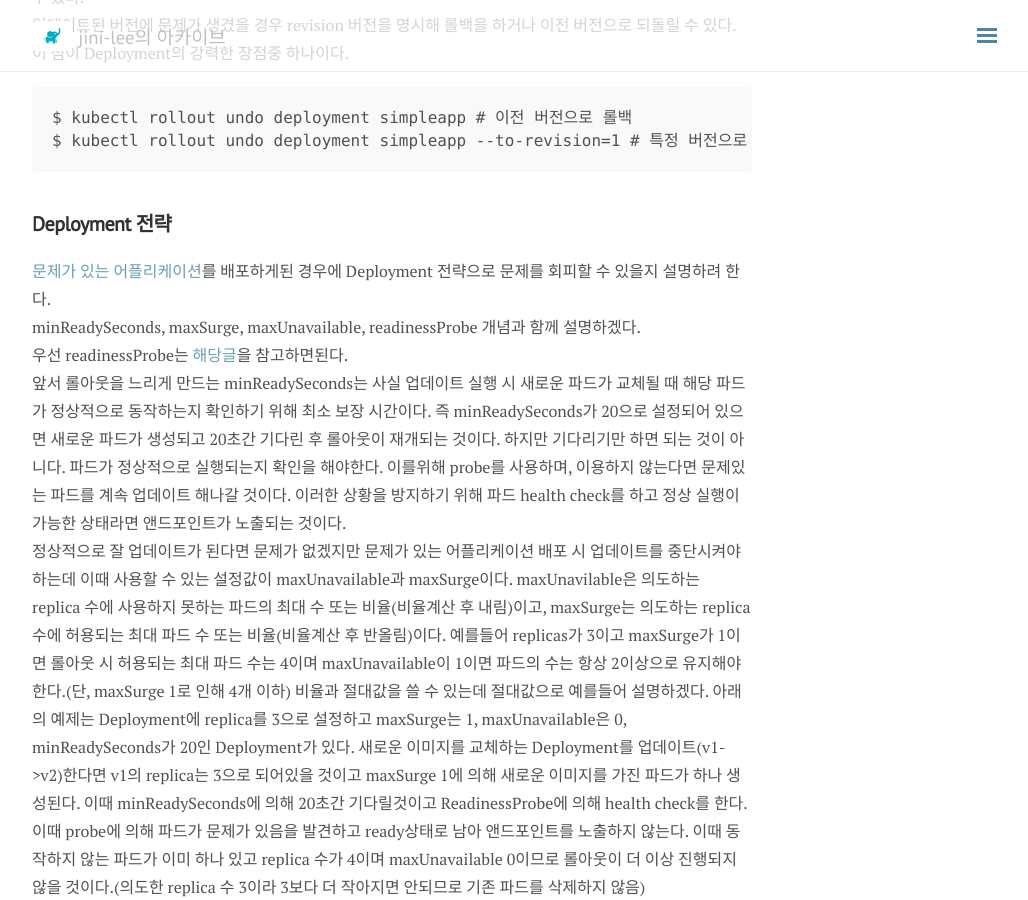
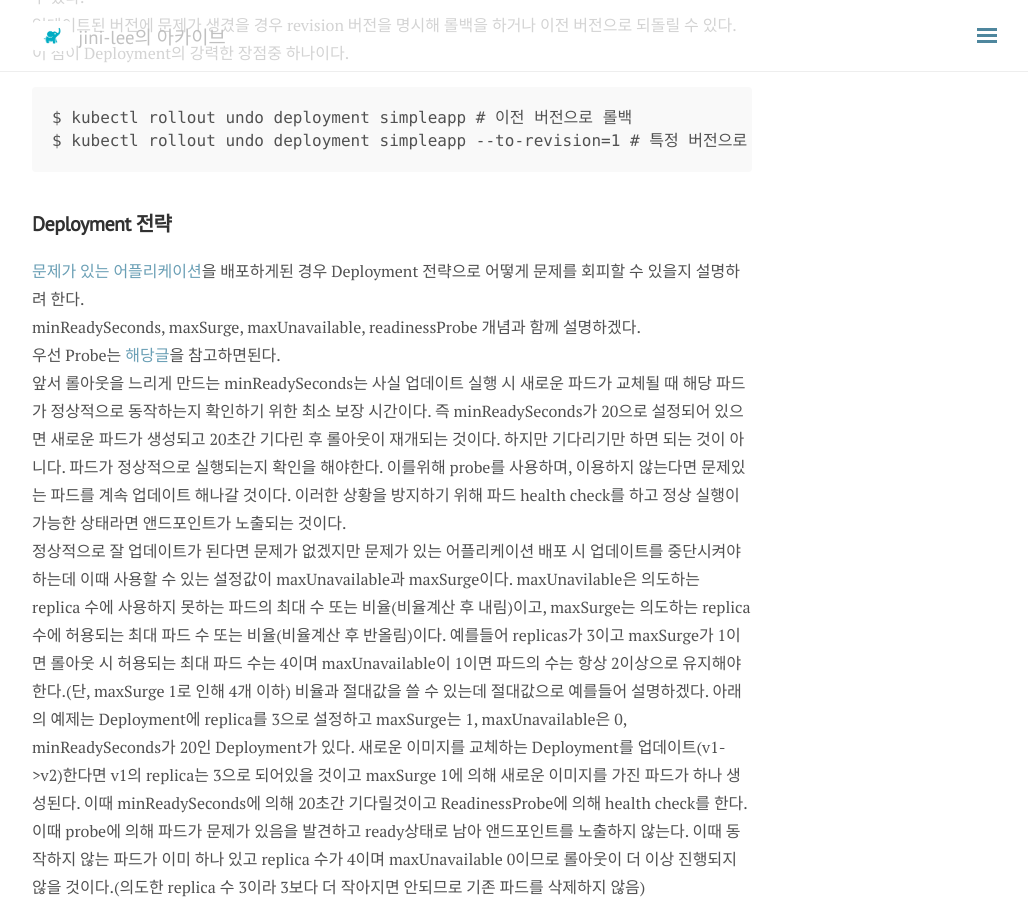
Before and after one commit to jini-lee/jini-lee.github.com, a Jekyll site: the page built from _posts/kubernetes/2020-09-14-deployment.md, in a window 1280 px wide and 900 px high, scrolled down 1511 px. Shown: the whole window, without its empty margins (248-1276 px from the left). Built offline with Jekyll 4.4.1, drawn with Linux system fonts in a browser that asks for light colours; nearby versions of some CDN libraries; comment, search, counter and statistics services are not loaded; some of the changed text lies outside the part shown.

Commit message:
Update 2020-09-14-deployment.md

````diff
--- a/_posts/kubernetes/2020-09-14-deployment.md
+++ b/_posts/kubernetes/2020-09-14-deployment.md
@@ -52,10 +52,10 @@
 ```
 
 ## Deployment 전략
-[문제가 있는 어플리케이션](https://hub.docker.com/r/zaddyjini/unhealthy)를 배포하게된 경우에 Deployment 전략으로 문제를 회피할 수 있을지 설명하려 한다.
+[문제가 있는 어플리케이션](https://hub.docker.com/r/zaddyjini/unhealthy)을 배포하게된 경우 Deployment 전략으로 어떻게 문제를 회피할 수 있을지 설명하려 한다.
 minReadySeconds, maxSurge, maxUnavailable, readinessProbe 개념과 함께 설명하겠다.
-우선 readinessProbe는 [해당글](https://jini-lee.github.io/kubernetes/2020/08/19/probe/)을 참고하면된다.
-앞서 롤아웃을 느리게 만드는 minReadySeconds는 사실 업데이트 실행 시 새로운 파드가 교체될 때 해당 파드가 정상적으로 동작하는지 확인하기 위해 최소 보장 시간이다. 즉 minReadySeconds가 20으로 설정되어 있으면 새로운 파드가 생성되고 20초간 기다린 후 롤아웃이 재개되는 것이다. 하지만 기다리기만 하면 되는 것이 아니다. 파드가 정상적으로 실행되는지 확인을 해야한다. 이를위해 probe를 사용하며, 이용하지 않는다면 문제있는 파드를 계속 업데이트 해나갈 것이다. 이러한 상황을 방지하기 위해 파드 health check를 하고 정상 실행이 가능한 상태라면 앤드포인트가 노출되는 것이다.
+우선 Probe는 [해당글](https://jini-lee.github.io/kubernetes/2020/08/19/probe/)을 참고하면된다.
+앞서 롤아웃을 느리게 만드는 minReadySeconds는 사실 업데이트 실행 시 새로운 파드가 교체될 때 해당 파드가 정상적으로 동작하는지 확인하기 위한 최소 보장 시간이다. 즉 minReadySeconds가 20으로 설정되어 있으면 새로운 파드가 생성되고 20초간 기다린 후 롤아웃이 재개되는 것이다. 하지만 기다리기만 하면 되는 것이 아니다. 파드가 정상적으로 실행되는지 확인을 해야한다. 이를위해 probe를 사용하며, 이용하지 않는다면 문제있는 파드를 계속 업데이트 해나갈 것이다. 이러한 상황을 방지하기 위해 파드 health check를 하고 정상 실행이 가능한 상태라면 앤드포인트가 노출되는 것이다.
 정상적으로 잘 업데이트가 된다면 문제가 없겠지만 문제가 있는 어플리케이션 배포 시 업데이트를 중단시켜야 하는데 이때 사용할 수 있는 설정값이 maxUnavailable과 maxSurge이다. maxUnavilable은 의도하는 replica 수에 사용하지 못하는 파드의 최대 수 또는 비율(비율계산 후 내림)이고, maxSurge는 의도하는 replica 수에 허용되는 최대 파드 수 또는 비율(비율계산 후 반올림)이다. 예를들어 replicas가 3이고 maxSurge가 1이면 롤아웃 시 허용되는 최대 파드 수는 4이며 maxUnavailable이 1이면 파드의 수는 항상 2이상으로 유지해야한다.(단, maxSurge 1로 인해 4개 이하)
 비율과 절대값을 쓸 수 있는데 절대값으로 예를들어 설명하겠다. 아래의 예제는  Deployment에 replica를 3으로 설정하고 maxSurge는 1, maxUnavailable은 0, minReadySeconds가 20인 Deployment가 있다. 새로운 이미지를 교체하는 Deployment를 업데이트(v1->v2)한다면 v1의 replica는 3으로 되어있을 것이고 maxSurge 1에 의해 새로운 이미지를 가진 파드가 하나 생성된다. 이때 minReadySeconds에 의해 20초간 기다릴것이고 ReadinessProbe에 의해 health check를 한다. 이때 probe에 의해 파드가 문제가 있음을 발견하고 ready상태로 남아 앤드포인트를 노출하지 않는다. 이때 동작하지 않는 파드가 이미 하나 있고 replica 수가 4이며 maxUnavailable 0이므로 롤아웃이 더 이상 진행되지 않을 것이다.(의도한 replica 수 3이라 3보다 더 작아지면 안되므로 기존 파드를 삭제하지 않음)
 따라서 문제가 있는 어플리케이션 배포를 위 전략으로 막을 수 있는 것이다. 기본적으로 롤아웃은 10분동안 진행되지 않으면 실패한 것으로 간주하는데 progressDeadlineSeconds로 시간을 설정할 수 도 있다.
````
Also changed, not shown: other parts of _posts/kubernetes/2020-09-14-deployment.md (+1 -1 lines).
